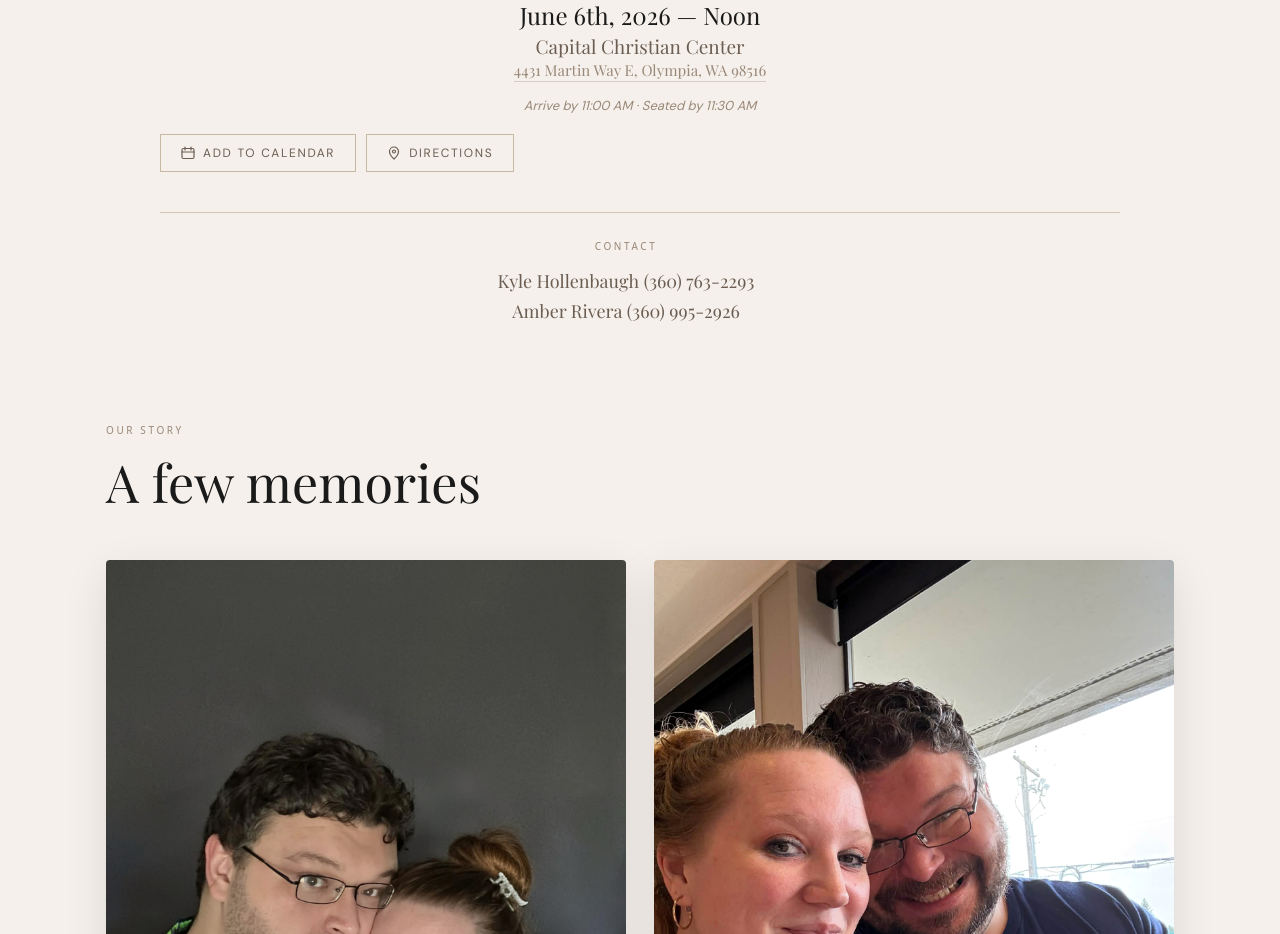
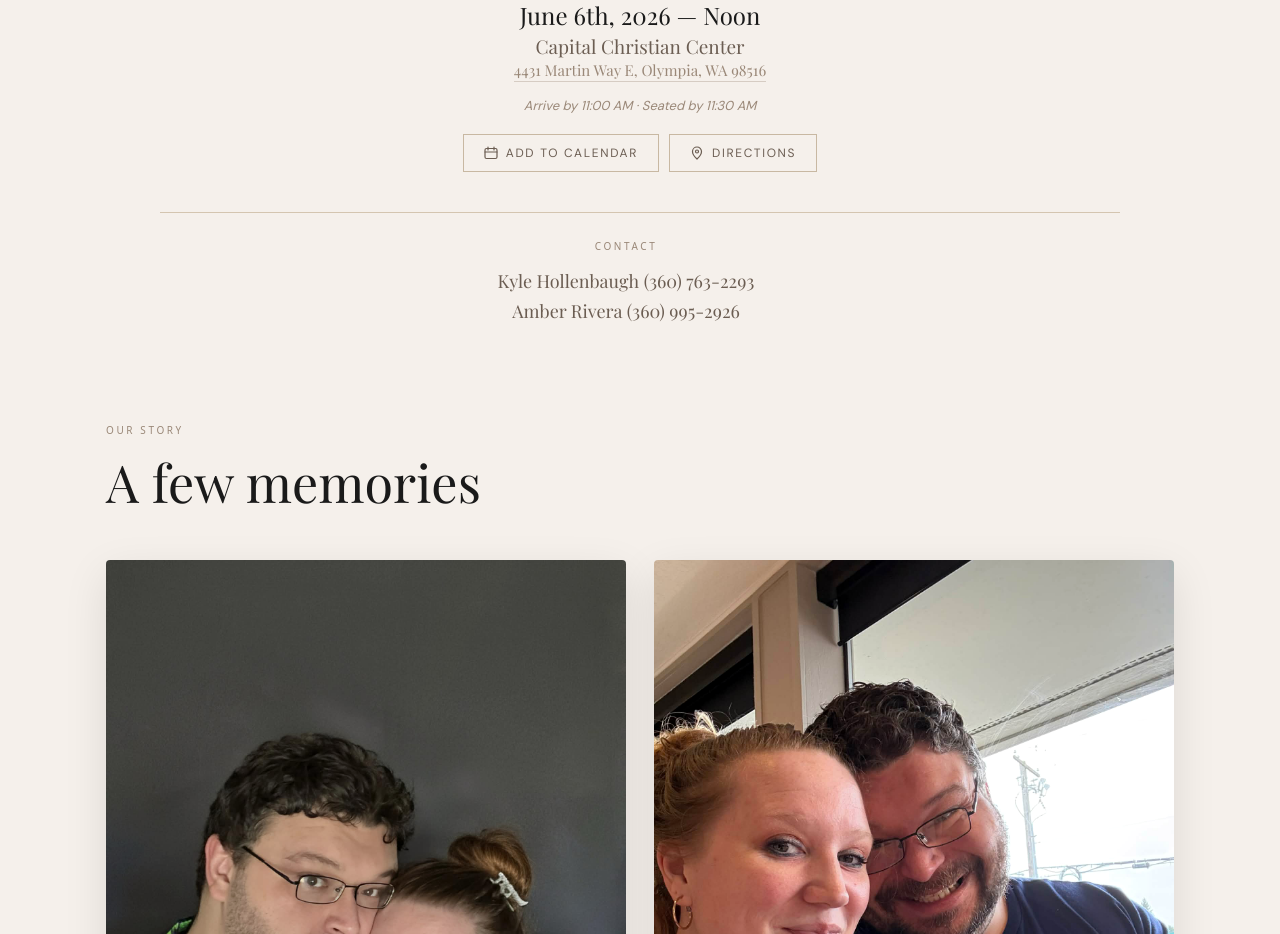
Before and after one commit to CavinKrenik/K-A, a React (Vite) app: page / in a window 1280 px wide. Shown: the part 940-1874 px from the top of the page. Built offline with nearby package versions, Linux system fonts and the light colour scheme; a web font is replaced by a local one.

Commit message:
calender

```diff
--- a/src/WeddingSite.jsx
+++ b/src/WeddingSite.jsx
@@ -1669,7 +1669,7 @@ export default function WeddingSite() {
               marginTop: "14px",
               lineHeight: 1.5,
             }}>Arrive by 11:00 AM · Seated by 11:30 AM</p>
-            <div className="cal-row" style={{ display: "flex", gap: "10px", flexWrap: "wrap", marginTop: "18px", alignItems: "center" }}>
+            <div className="cal-row" style={{ display: "flex", gap: "10px", flexWrap: "wrap", marginTop: "18px", alignItems: "center", justifyContent: "center" }}>
               <AddToCalendar />
               <a
                 href="https://maps.google.com/?q=Capital+Christian+Center,+4431+Martin+Way+E,+Olympia,+WA+98516"
```
